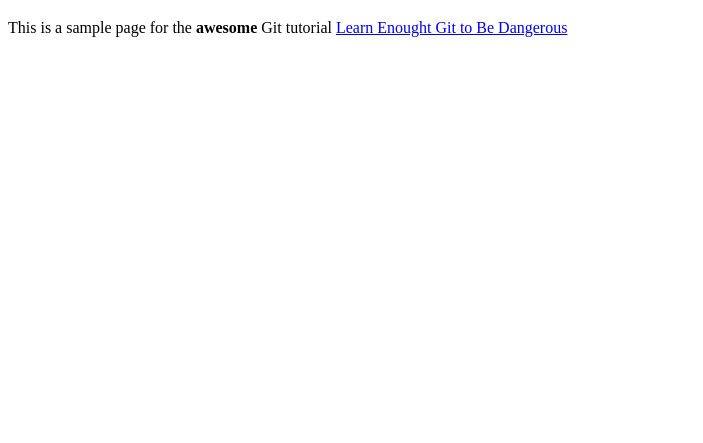
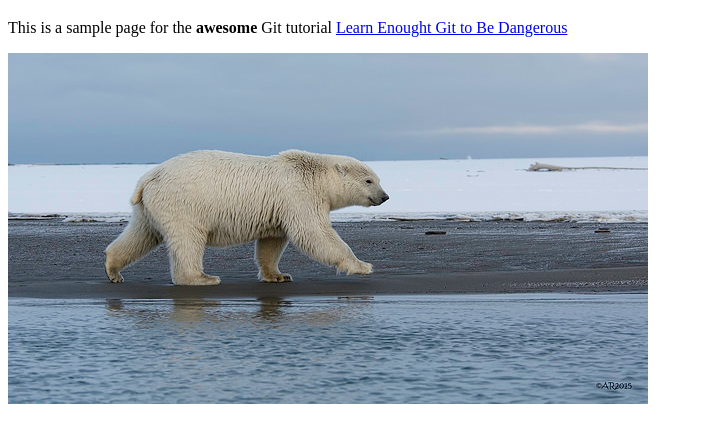
Before and after one commit to rvandyck/website, a plain HTML site: page about.html in a window 1280 px wide. Shown: the part 61-504 px from the top of the page, without its empty margins (0-703 px from the left). Drawn offline with Linux system fonts and the light colour scheme.

Commit message:
Add polarbear image

```diff
--- a/about.html
+++ b/about.html
@@ -8,5 +8,6 @@
     <p>
     This is a sample page for the <strong>awesome</strong> Git tutorial <a href="http://learnenough.com/git-tutorial"<em>Learn Enought Git to Be Dangerous</em></a>
     </p>
+    <img src="images/polarbear.jpg" alt="Polar bear" />
   </body>
 </html>
```
Also changed, not shown: images/polarbear.jpg (added).
